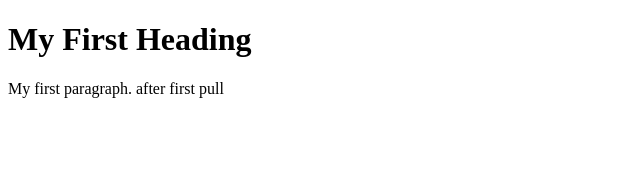
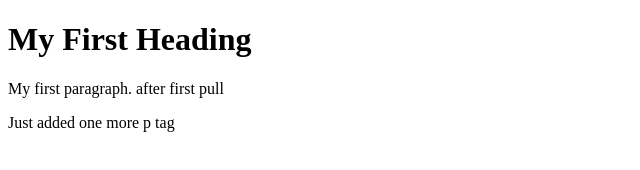
Before and after one commit to otgos/learning-git, a plain HTML site: page index.html in a window 1280 px wide. Shown: the whole page, without its empty margins (0-640 px from the left). Drawn offline with Linux system fonts and the light colour scheme.

Commit message:
added p tag

```diff
--- a/index.html
+++ b/index.html
@@ -6,5 +6,6 @@
 <body>
 <h1>My First Heading</h1>
 <p>My first paragraph. after first pull</p>
+  <p>Just added one more p tag</p>
 </body>
 </html>
```
